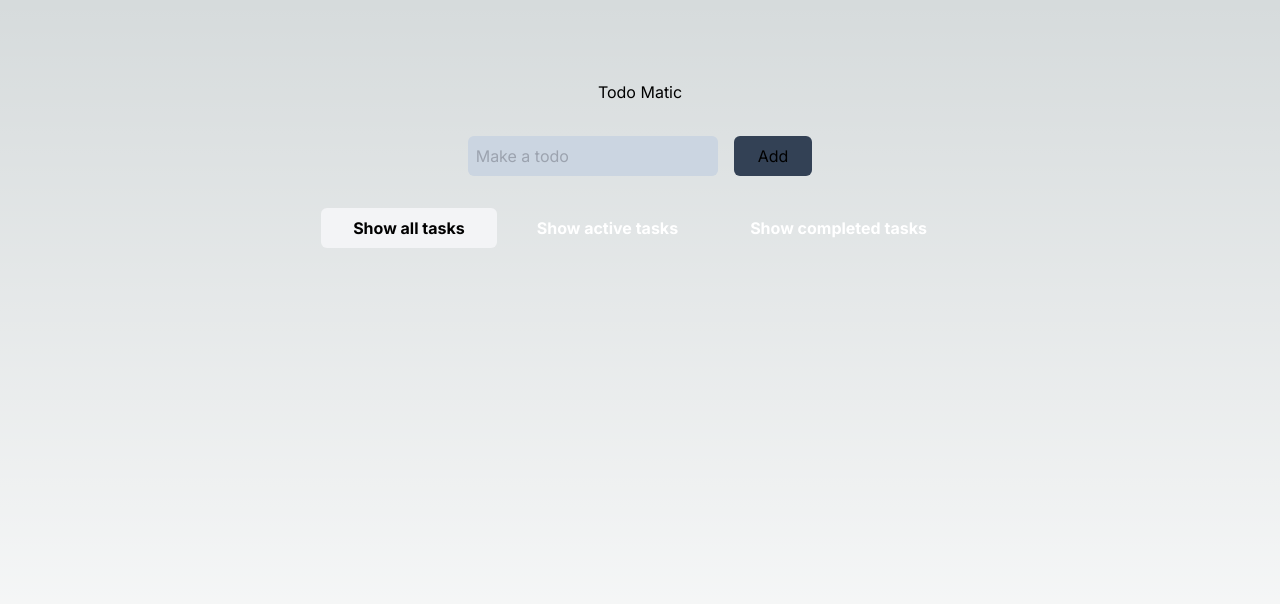
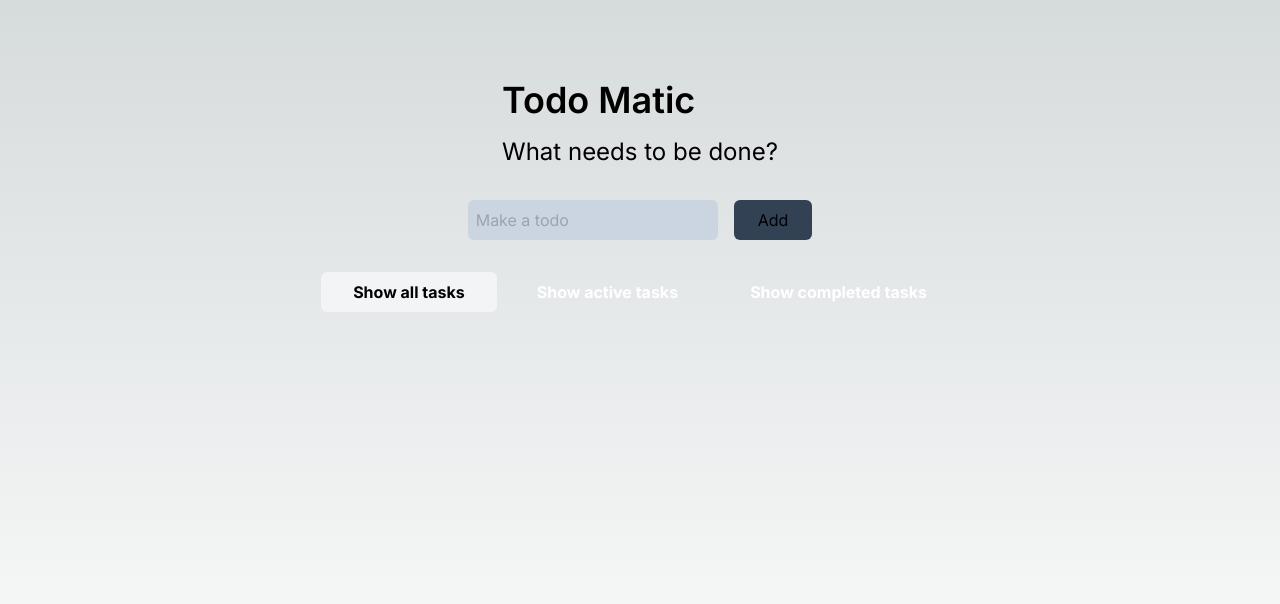
Before and after one commit to mritunjaysaha/todo-ts, a Next.js app: page / in a window 1280 px wide. Shown: the top 604 px of the page. Built offline with nearby package versions, Linux system fonts and the light colour scheme.

Commit message:
feat: added header

```diff
--- a/app/page.tsx
+++ b/app/page.tsx
@@ -1,5 +1,6 @@
 "use client";
 
+import { Header } from "@/components/Header";
 import { TabLists } from "@/components/TabLists";
 import { Tabs } from "@/components/Tabs";
 import { TodoForm } from "@/components/TodoForm";
@@ -58,7 +59,7 @@ export default function Home() {
 
     return (
         <main className="flex min-h-screen flex-col items-center gap-8 p-4 pt-20">
-            <nav>Todo Matic</nav>
+            <Header />
 
             <TodoForm
                 value={value}
--- /dev/null
+++ b/components/Header.tsx
@@ -0,0 +1,8 @@
+export const Header = () => {
+    return (
+        <header className="flex flex-col gap-4">
+            <h3 className="text-4xl font-semibold">Todo Matic</h3>
+            <p className="text-2xl">What needs to be done?</p>
+        </header>
+    );
+};
```
